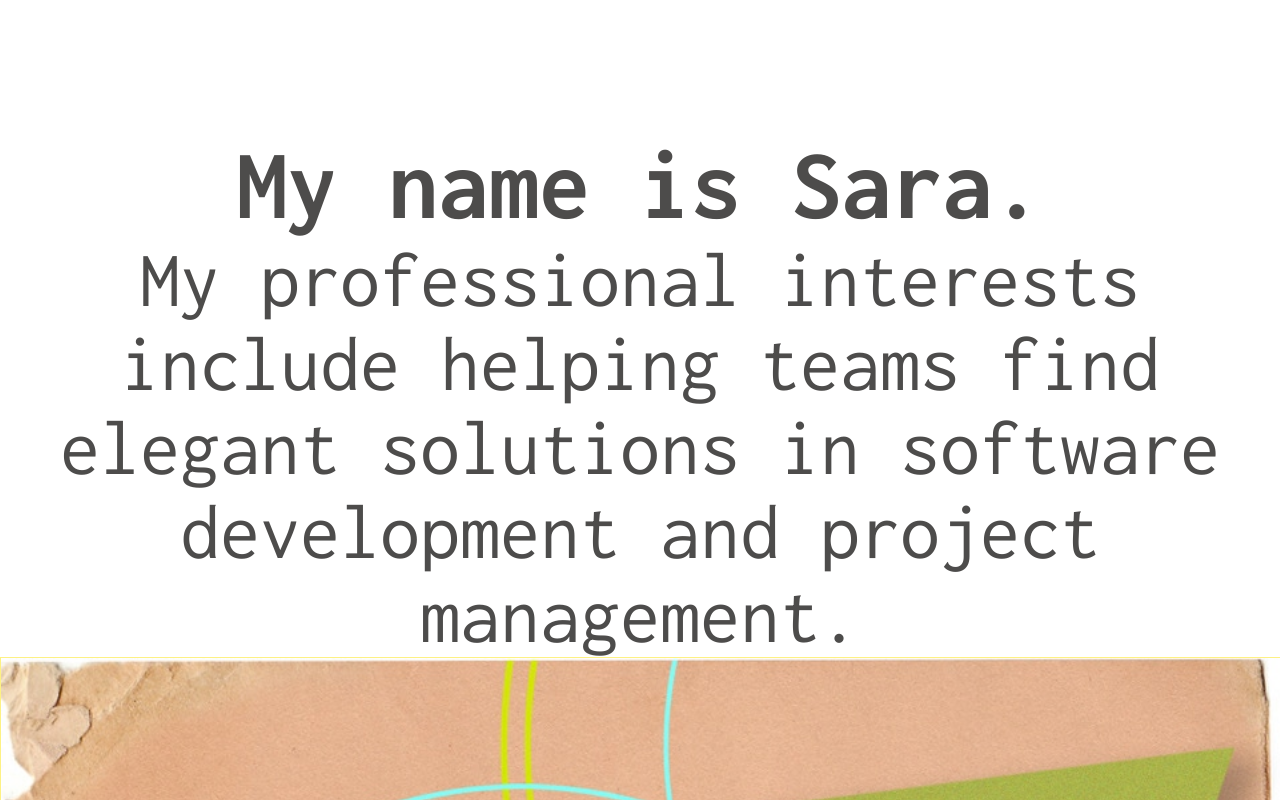
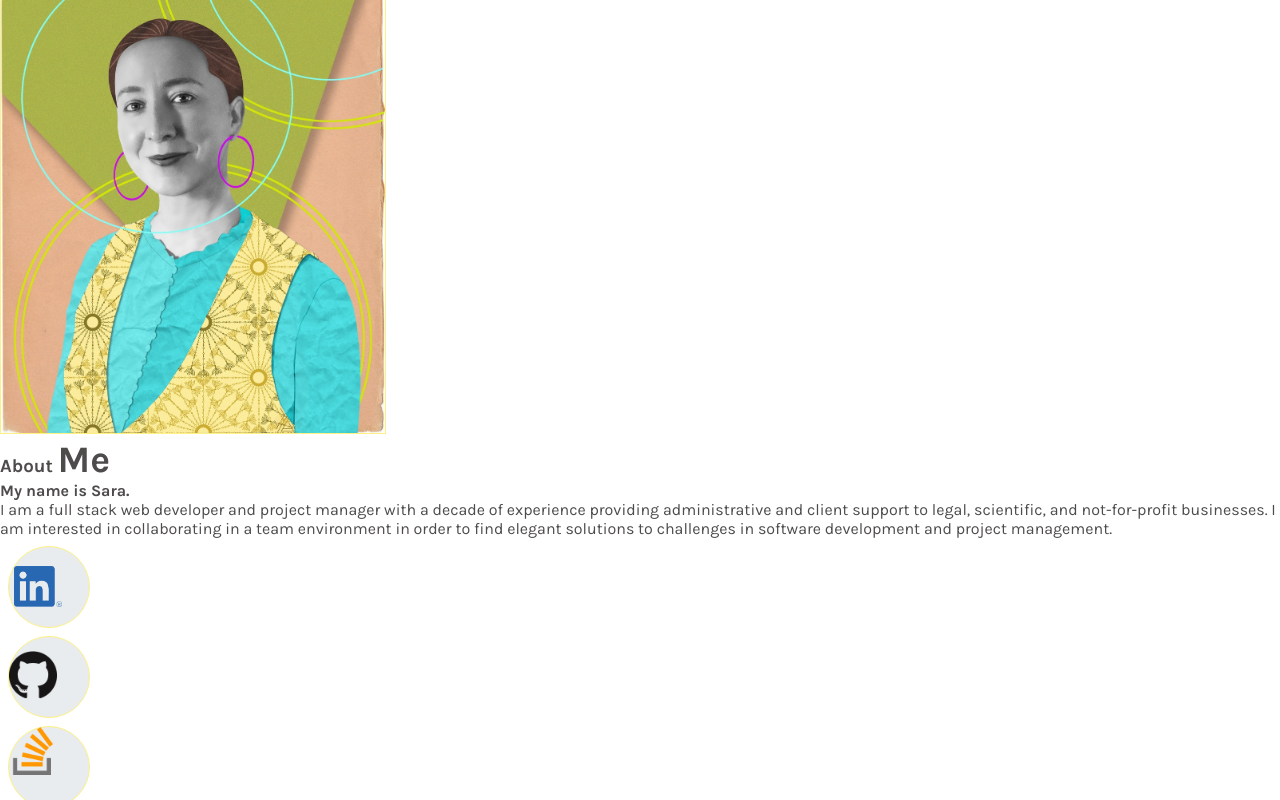
Before and after one commit to SMKrizan/portfolioII, a React (Create React App) app: page / in a window 1280 px wide. Shown: the part 780-1580 px from the top of the page. Built offline with nearby package versions, Linux system fonts and the light colour scheme.

Commit message:
found locus of existing sizing css

```diff
--- /dev/null
+++ b/src/components/About/index.css
@@ -0,0 +1,22 @@
+#portrait-me {
+    max-width:20%;
+    margin-left: 5px;
+    margin-right: 0;
+    padding-left: 0;
+}
+
+#portrait-me img {
+    border-radius: 0 0 50% 0;
+    width: 20%;
+    border: 3px double var(--yellow);
+}
+
+  h4 {
+    font-size: 6.3em;
+    text-align: center;
+}
+
+p {
+    font-size: 3em;
+    text-align: center;
+}
--- a/src/components/About/index.js
+++ b/src/components/About/index.js
@@ -11,7 +11,8 @@ const About = () => {
                 <img src={portrait} alt="photographic portrait of Sara Krizan" />
             </div>
             <h3>About <span id='text'>Me</span></h3>
-            <p>I am a full stack web developer and project manager with a decade of experience providing administrative support for legal, scientific, and not-for-profit businesses.</p>
+            <h4><span>My name is</span> Sara.</h4>
+            <p>I am a full stack web developer and project manager with a decade of experience providing administrative and client support to legal, scientific, and not-for-profit businesses. I am interested in collaborating in a team environment in order to find elegant solutions to challenges in software development and project management.</p>
             <div>
                 <div className='badge' id='badge-li'>
                     <a href= "https://www.linkedin.com/in/smkrizan/" target='_blank' rel="noreferrer">
--- a/src/components/Nav/index.css
+++ b/src/components/Nav/index.css
@@ -18,20 +18,12 @@ li a {
 }
 
 li a:hover {
+    color: var(--lneon);
     background-color: #eb01eb
 }
 
 h1 {
     font-size:7em;
+    padding: 2em;
     text-align: center;
 }
-
-h4 {
-    font-size: 6.3em;
-    text-align: center;
-}
-
-p {
-    font-size: 5em;
-    text-align: center;
-}
--- a/src/components/Nav/index.js
+++ b/src/components/Nav/index.js
@@ -21,9 +21,6 @@ const Nav = (props) => {
                 ))}
             </ol>
             <h1>Hello!</h1>
-            <h4>My name is Sara.</h4>
-            <p>My professional interests include helping teams find elegant solutions in software development and
-                project management.</p>
         </header>
     )
 }
--- a/src/index.css
+++ b/src/index.css
@@ -1,24 +1,3 @@
-body {
-  margin: 0;
-  font-family: -apple-system, BlinkMacSystemFont, 'Segoe UI', 'Roboto', 'Oxygen',
-    'Ubuntu', 'Cantarell', 'Fira Sans', 'Droid Sans', 'Helvetica Neue',
-    sans-serif;
-  -webkit-font-smoothing: antialiased;
-  -moz-osx-font-smoothing: grayscale;
-}
-
-code {
-  font-family: source-code-pro, Menlo, Monaco, Consolas, 'Courier New',
-    monospace;
-}
-
-* {
-  margin: 0;
-  padding: 0;
-  font-family: var(--txt2);
-  color: var(--dark);
-}
-
 :root {
   --dark: #4d4c4b;
   --dgrey: #6a6b6b;
@@ -39,19 +18,31 @@ code {
   --blue: #80fff7;
   --lblue: #04f1f5;
 
-  --txt1: 'Karla', sans-serif;
-  --txt2: 'Inconsolata', monospace;
+  --txt1: Karla, Latin, 'sans-serif';
+  --txt2: Inconsolata, source-code-pro, Menlo, Monaco, Consolas, monoscript;
 }
+
+body {
+  margin: 0;
+  font-family: var(--txt1);
+  -webkit-font-smoothing: antialiased;
+  -moz-osx-font-smoothing: grayscale;
+}
+
+code {
+  font-family: var(--txt2);
+}
+
+* {
+  margin: 0;
+  padding: 0;
+  color: var(--dark);
+}
+
 
 .no-gutters {
   margin-right: 0;
   margin-left: 0;
-
-  /* > .col,
-  > [class*="col-"] {
-    padding-right: 0;
-    padding-left: 0;
-  } */
 }
 
 #text {
@@ -119,19 +110,6 @@ a:hover {
   color: var(--lneon);
 }
 
-#portrait {
-  max-width: 30%;
-  margin-left: 0;
-  margin-right: 0;
-  padding-left: 0;
-}
-
-#portrait img {
-  /* border-radius: 0 0 50% 0; */
-  width: 100%;
-  /* border: 1px double var(--yellow); */
-}
-
 img.d-block.w-100 {
   opacity: .5;
 }
@@ -141,6 +119,7 @@ img.d-block.w-100:hover {
 }
 
 #get-in-touch, #about-me, #featured-projects {
+  font-size: 5em;
   text-align: center;
   padding: .7em 0 0 0;
 }
@@ -232,36 +211,36 @@ footer {
   font-family: var(--txt1);
   border: 1px double var(--yellow);
   text-align: center;
-  max-height: 200px;
+  max-height: 150px;
   min-height: 100px;
   padding: 5% 0;
 }
 
 /* MEDIA QUERY FOR SMALL DEVICES */
 @media screen and (min-width: 576px) {
-  #portrait {
-      width: 50%;
+  #portrait-me {
+      width: 100%;
   }
 
 }
 
 /* MEDIA QUERY FOR TABLETS AND MEDIUM DEVICES */
 @media screen and (min-width: 768px) {
-  #portrait {
-      width: 45%;
+  #portrait-me {
+      width: 50%;
   }
 }
 
 /* MEDIA QUERY FOR LARGE DEVICES */
 @media screen and (min-width: 992px) {
-  #portrait {
-      width: 40%;
+  #portrait-me {
+      width: 25%;
   }
 }
 
 /* MEDIA QUERY FOR EXTRA LARGE DEVICES */
 @media screen and (min-width: 1200px) {
-  #portrait {
+  #portrait-me {
       width: 30%;
   }
 }
--- a/src/utils/helpers.js
+++ /dev/null
@@ -1,4 +0,0 @@
-export function validateEmail(email) {
-    var re = /^(([^<>()[\]\\.,;:\s@"]+(\.[^<>()[\]\\.,;:\s@"]+)*)|(".+"))@((\[[0-9]{1,3}\.[0-9]{1,3}\.[0-9]{1,3}\.[0-9]{1,3}\])|(([a-zA-Z\-0-9]+\.)+[a-zA-Z]{2,}))$/;
-    return re.test(String(email).toLowerCase());
-}
--- a/src/utils/index.js
+++ b/src/utils/index.js
@@ -1,19 +1,19 @@
 // for deploying to gh-pages, works as 'images...';
 // for localhost works with /assets... and portfolioII/assets...
 // for heroku
-const GitHub = './assets/images/GitHub.png';
-const keep = './assets/images/keep.jpg';
-const portrait = './assets/images/portrait-cir.jpg';
-const LIBug = './assets/images/LIBug.png';
-const onBase = './assets/images/onBase.jpg';
-const readTheory = './assets/images/readTheory.jpg';
-const shopShop = './assets/images/shopShop.jpg';
-const stack = './assets/images/stack.png';
-const res = './assets/images/res.jpg';
-const TallyMax = './assets/images/TallyMax.png';
-const weatherView = './assets/images/weatherView.png';
-const woodlandConsulting = './assets/images/wc.jpg'
-const wishList = './assets/images/wishList.png';
+const GitHub = '/portfolioII/assets/images/GitHub.png';
+const keep = '/portfolioII/assets/images/keep.jpg';
+const portrait = '/portfolioII/assets/images/portrait-cir.jpg';
+const LIBug = '/portfolioII/assets/images/LIBug.png';
+const onBase = '/portfolioII/assets/images/onBase.jpg';
+const readTheory = '/portfolioII/assets/images/readTheory.jpg';
+const shopShop = '/portfolioII/assets/images/shopShop.jpg';
+const stack = '/portfolioII/assets/images/stack.png';
+const res = '/portfolioII/assets/images/res.jpg';
+const TallyMax = '/portfolioII/assets/images/TallyMax.png';
+const weatherView = '/portfolioII/assets/images/weatherView.png';
+const woodlandConsulting = '/portfolioII/assets/images/wc.jpg'
+const wishList = '/portfolioII/assets/images/wishList.png';
 
 export default {
     GitHub,
--- a/src/utils/photos.js
+++ b/src/utils/photos.js
@@ -56,8 +56,8 @@ const photos = [
         src: shopShop,
         width: 1,
         height: 1,
-        alt: 'E-Commerce application screenshot',
-        title: 'E-Commerce website using Redux and Stripe payment platform ({languages: Javascript}, {repo: https://github.com/SMKrizan/shopShop-Redux}, {link:  https://shopshop-redux.herokuapp.com/})',
+        alt: 'shopShop application screenshot',
+        title: '"shopShop" e-commerce website using Redux and Stripe payment platform ({languages: Javascript}, {repo: https://github.com/SMKrizan/shopShop-Redux}, {link:  https://shopshop-redux.herokuapp.com/})',
     }
 ]
 
```
Also changed, not shown: public/assets/images/shopShop.jpg (added), 1 other file (tests, documents, lock files or other folders).
